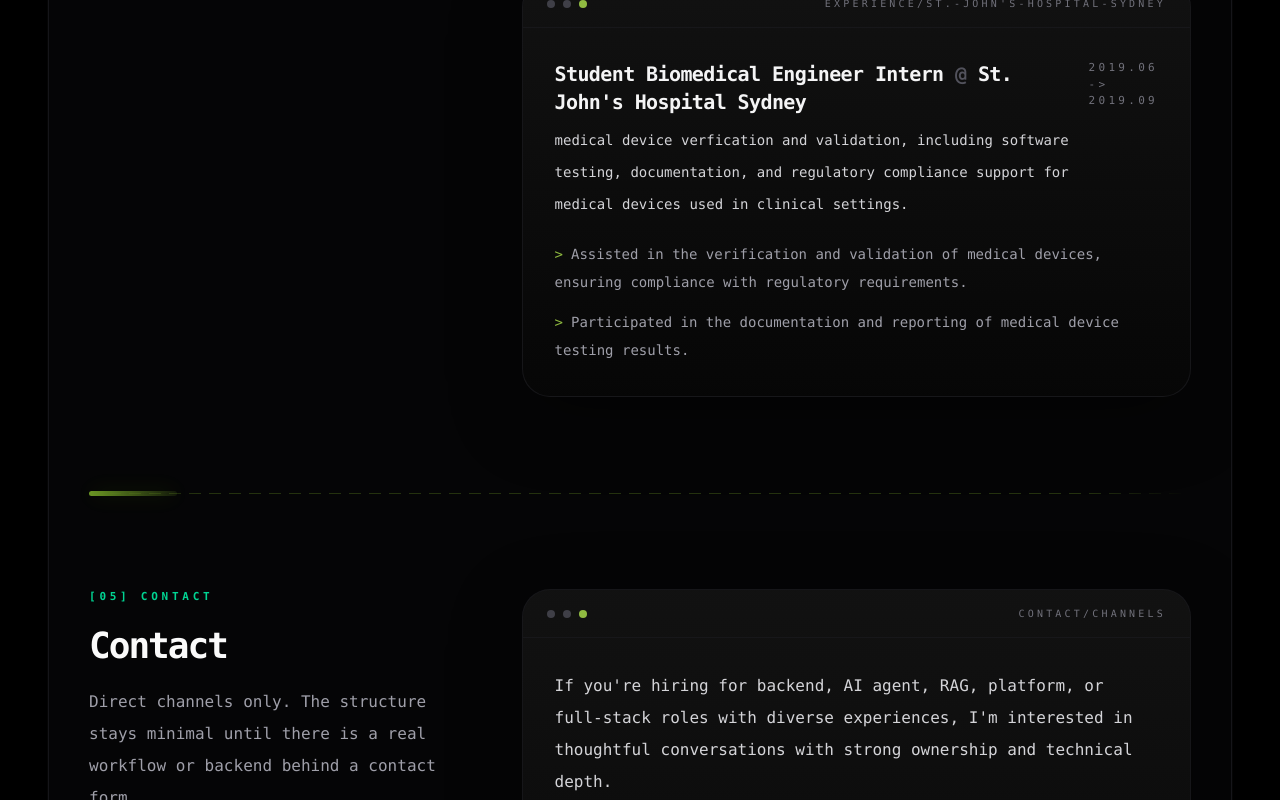
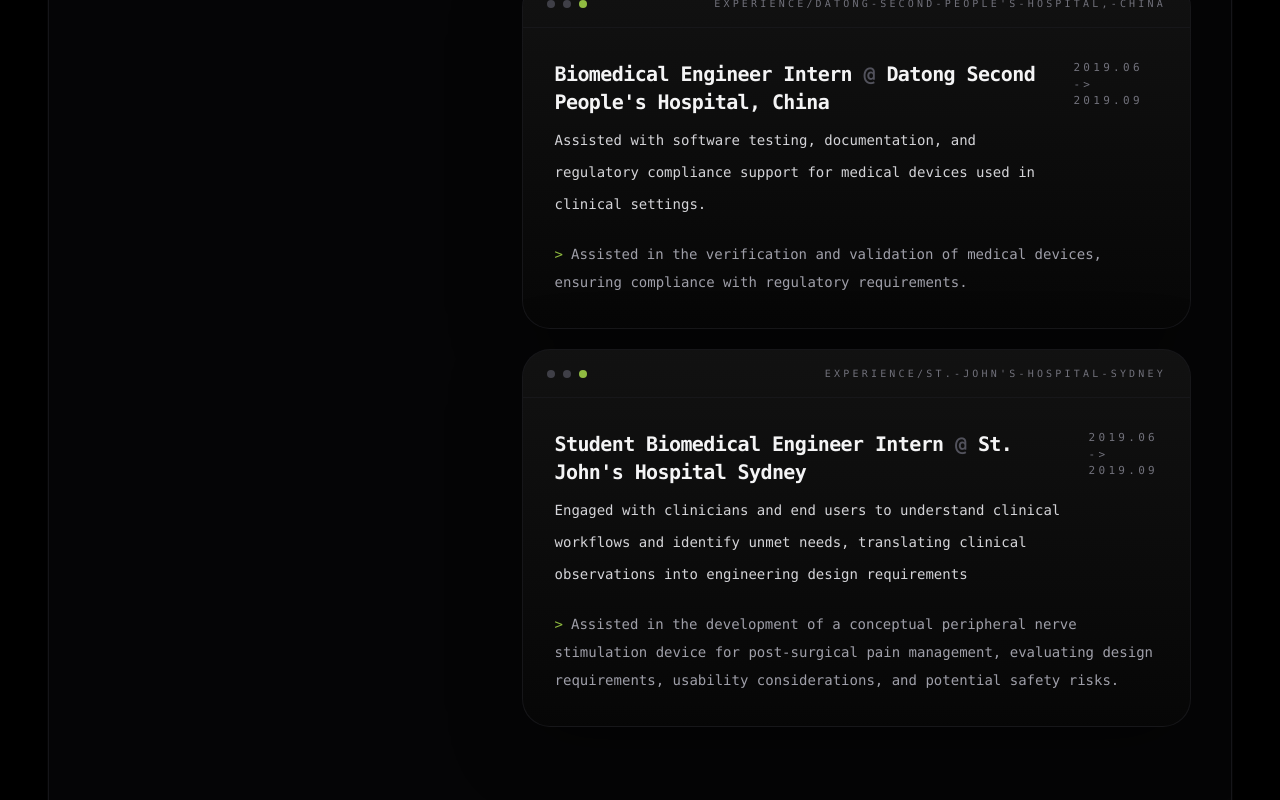
Before and after one commit to Rishi-Mishima/RIsha_sde_portfolio, a React (Vite) app: page / in a window 1280 px wide. Shown: the part 8540-9340 px from the top of the page. Built offline with nearby package versions, Linux system fonts and the light colour scheme.

Commit message:
修改experience

```diff
--- a/src/data/portfolio.js
+++ b/src/data/portfolio.js
@@ -170,13 +170,22 @@
   },
   {
     period: '2019.06 -> 2019.09',
+    role: 'Biomedical Engineer Intern',
+    company: 'Datong Second People\'s Hospital, China',
+    summary:
+      'Assisted with software testing, documentation, and regulatory compliance support for medical devices used in clinical settings.',
+    achievements: [
+      'Assisted in the verification and validation of medical devices, ensuring compliance with regulatory requirements.',
+    ],
+  },
+  {
+    period: '2019.06 -> 2019.09',
     role: 'Student Biomedical Engineer Intern',
     company: 'St. John\'s Hospital Sydney',
     summary:
-      'medical device verfication and validation, including software testing, documentation, and regulatory compliance support for medical devices used in clinical settings.',
+      'Engaged with clinicians and end users to understand clinical workflows and identify unmet needs, translating clinical observations into engineering design requirements',
     achievements: [
-      'Assisted in the verification and validation of medical devices, ensuring compliance with regulatory requirements.',
-      'Participated in the documentation and reporting of medical device testing results.',
+      'Assisted in the development of a conceptual peripheral nerve stimulation device for post-surgical pain management, evaluating design requirements, usability considerations, and potential safety risks.',
     ],
   },
 
--- a/src/sections/ContactSection.jsx
+++ b/src/sections/ContactSection.jsx
@@ -7,7 +7,7 @@
       <SectionHeading
         index={5}
         title="Contact"
-        subtitle="Direct channels only. The structure stays minimal until there is a real workflow or backend behind a contact form."
+        subtitle="💌 Open to new opportunities and collaborations. "
         note="outreach"
       />
 
```
